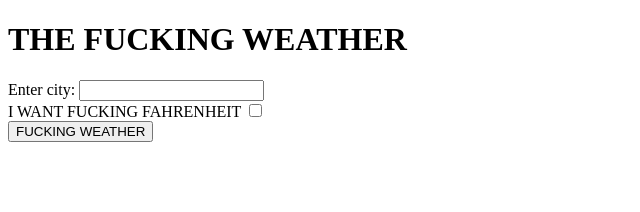
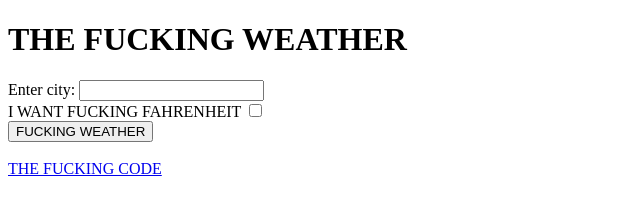
Before and after one commit to Zenzor33/top-weather-app, a plain HTML site: page index.html in a window 1280 px wide. Shown: the whole page, without its empty margins (0-640 px from the left). Drawn offline with Linux system fonts and the light colour scheme.

Commit message:
added link to code

```diff
--- a/index.html
+++ b/index.html
@@ -20,6 +20,8 @@
       <br />
       <button type="submit">FUCKING WEATHER</button>
     </form>
+    <br />
+    <a href="https://github.com/Zenzor33/top-weather-app">THE FUCKING CODE</a>
     <script src="js.js"></script>
   </body>
 </html>
```
